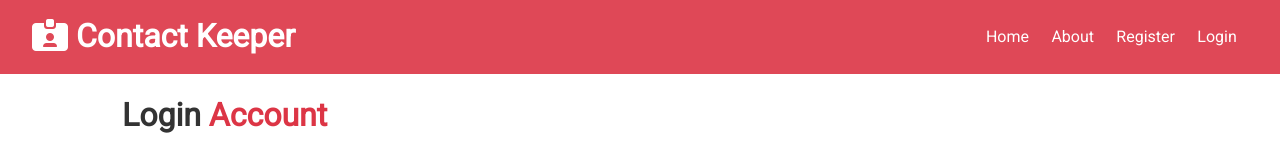
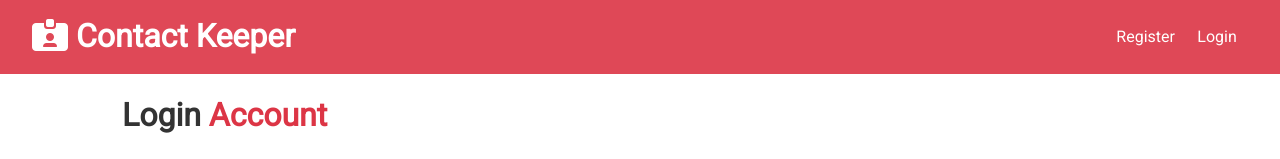
Before and after one commit to uche-inyama/contact-keeper, a React (Create React App) app in the folder client/: page /Login in a window 1280 px wide. Shown: the top 159 px of the page. Built offline with nearby package versions, Linux system fonts and the light colour scheme; the HTML template or start-up script is replaced by a standard one.

Commit message:
create logout & navbar components

```diff
--- a/client/src/components/layouts/Navbar.js
+++ b/client/src/components/layouts/Navbar.js
@@ -1,18 +1,43 @@
-import React from 'react';
+import React, { Fragment, useContext } from 'react';
 import PropTypes from 'prop-types';
 import { Link } from 'react-router-dom';
+import AuthContext from '../../context/auth/authContext';
 
 const Navbar = ({ icon, title }) => {
+  const authContext = useContext(AuthContext);
+
+  const { isAuthenticated, logout, user } = authContext;
+
+  const handleLogOut = () => {
+    logout();
+  }
+
+  const authLinks = (
+    <Fragment>
+      <li>Hello { user && user.name }</li>
+      <li>
+        <a href="#!">
+          <i className="fas fa-sign-out-alt" />{' '}
+          <span className="hide-sm" onClick={handleLogOut}>Logout</span>
+        </a>
+      </li>
+    </Fragment>
+  )
+
+  const guestLinks = (
+    <Fragment>
+      <Link to='/register'>Register</Link>
+      <Link to='/login'>Login</Link>
+    </Fragment>
+  )
+
   return (
     <div className="navbar bg-primary">
       <h1>
         <i className={icon} /> {title}
       </h1>
       <ul>
-        <Link to='/'>Home</Link>
-        <Link to='/about'>About</Link>
-        <Link to='/register'>Register</Link>
-        <Link to='/login'>Login</Link>
+        {isAuthenticated ? authLinks : guestLinks }
       </ul>
     </div>
   );
--- a/client/src/context/auth/AuthState.js
+++ b/client/src/context/auth/AuthState.js
@@ -9,7 +9,8 @@
   USER_LOADED,
   AUTH_ERROR,
   LOGIN_SUCCESS,
-  LOGIN_FAIL
+  LOGIN_FAIL,
+  LOGOUT
 } from '../types';
 import setAuthToken from '../../utils/setAuthToken';
 
@@ -83,7 +84,7 @@
     }
   };
 
-  const logout = () => console.log('logout');
+  const logout = () => dispatch({ type: LOGOUT });
 
   const clearErrors = () => dispatch({ type: CLEAR_ERRORS })
 
--- a/client/src/context/auth/authReducer.js
+++ b/client/src/context/auth/authReducer.js
@@ -30,6 +30,7 @@
     case REGISTER_FAIL:
     case AUTH_ERROR:
     case LOGIN_FAIL:
+    case LOGOUT:
       localStorage.removeItem('token');
       return {
         ...state,
```
